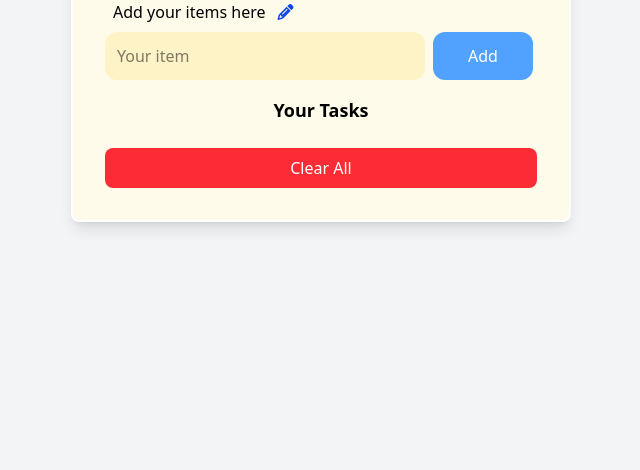
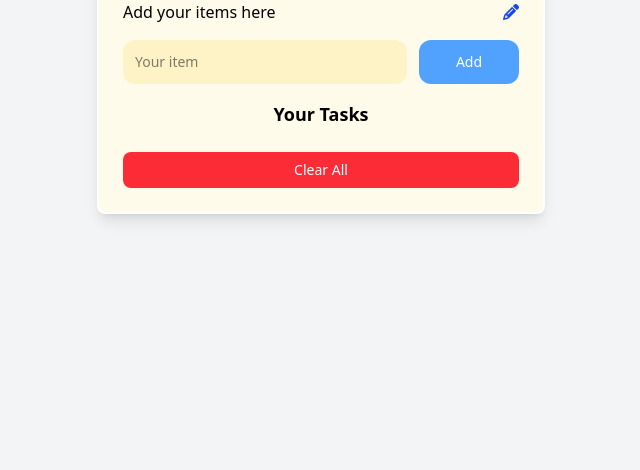
Before and after one commit to AyeshaAnwar2/Todo-list-project, a website: page index.html in a window 1280 px wide. Shown: the part 330-800 px from the top of the page, without its empty margins (319-959 px from the left). Drawn offline with Linux system fonts and the light colour scheme.

Commit message:
add changes

```diff
--- a/index.html
+++ b/index.html
@@ -3,6 +3,7 @@
   <head>
     <meta charset="UTF-8" />
     <title>To-Do List</title>
+    <meta name="viewport" content="width=device-width, initial-scale=1.0" />
     <link href="src/output.css" rel="stylesheet" />
     <link
       rel="stylesheet"
@@ -12,66 +13,43 @@
       referrerpolicy="no-referrer"
     />
   </head>
-  <body class="flex justify-center items-center min-h-screen bg-gray-100">
+
+  <body class="flex justify-center items-center min-h-screen bg-gray-100 px-4">
     <div
-      class="bg-amber-50 w-full max-w-[500px] p-6 sm:p-8 border-2 border-white rounded-lg shadow-lg"
+      class="bg-amber-50 w-full max-w-md p-4 sm:p-6 border-2 border-white rounded-lg shadow-lg"
     >
       <h1 class="text-center font-bold font-serif text-2xl mb-4">TO DO List</h1>
 
-      <div class="space-x-3 flex m-2 items-center">
-        <h2>Add your items here</h2>
+      <div class="flex items-center justify-between mb-4">
+        <h2 class="text-sm sm:text-base">Add your items here</h2>
         <i class="fa-solid fa-pencil text-blue-700"></i>
       </div>
 
-      <div class="flex items-center gap-2 mb-4">
+      <div
+        class="flex flex-col sm:flex-row items-stretch sm:items-center gap-3 mb-4"
+      >
         <input
           placeholder="Your item"
           type="text"
           id="todo-input"
-          class="w-[320px] bg-amber-100 p-3 rounded-xl outline-none"
+          class="flex-1 bg-amber-100 p-3 rounded-xl outline-none text-sm"
         />
         <button
           id="add-btn"
-          class="bg-blue-400 hover:bg-blue-500 text-white w-[100px] p-3 rounded-xl"
+          class="bg-blue-400 hover:bg-blue-500 text-white sm:w-[100px] p-3 rounded-xl text-sm"
         >
           Add
         </button>
       </div>
 
       <h2 class="text-lg font-semibold mb-2 text-center">Your Tasks</h2>
-      <ul id="task-list" class="space-y-2">
-        <!-- <li
-          class="flex justify-between items-center bg-white p-2 rounded-md shadow"
-        >
-          <span>React</span>
-          <div class="space-x-3">
-            <i class="fa-solid fa-pencil text-blue-600 cursor-pointer"></i>
-            <i class="fa-solid fa-trash text-red-600 cursor-pointer"></i>
-          </div>
-        </li>
-        <li
-          class="flex justify-between items-center bg-white p-2 rounded-md shadow"
-        >
-          <span>HTML</span>
-          <div class="space-x-3">
-            <i class="fa-solid fa-pencil text-blue-600 cursor-pointer"></i>
-            <i class="fa-solid fa-trash text-red-600 cursor-pointer"></i>
-          </div>
-        </li>
-        <li
-          class="flex justify-between items-center bg-white p-2 rounded-md shadow"
-        >
-          <span>CSS</span>
-          <div class="space-x-3">
-            <i class="fa-solid fa-pencil text-blue-600 cursor-pointer"></i>
-            <i class="fa-solid fa-trash text-red-600 cursor-pointer"></i>
-          </div>
-        </li> -->
+      <ul id="task-list" class="space-y-2 text-sm">
+        <!-- Dynamic tasks will appear here -->
       </ul>
 
       <button
         id="clear"
-        class="mt-4 bg-red-500 hover:bg-red-600 text-white p-2 rounded-lg w-full"
+        class="mt-4 bg-red-500 hover:bg-red-600 text-white p-2 rounded-lg w-full text-sm"
       >
         Clear All
       </button>
```
Also changed, not shown: src/output.css.
